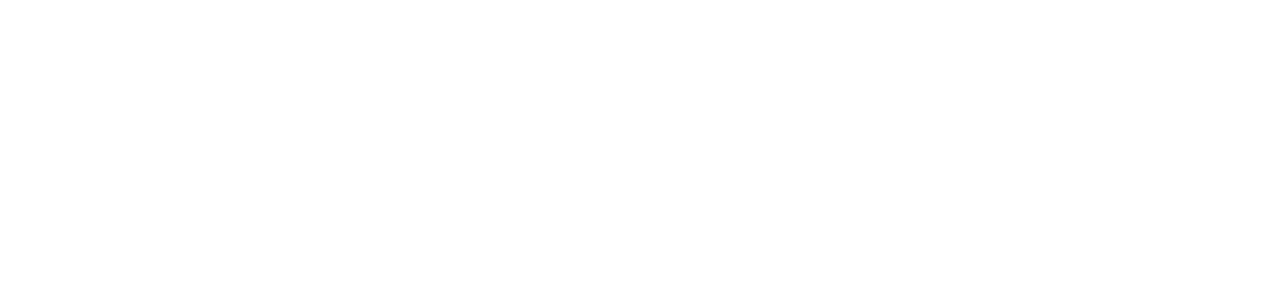
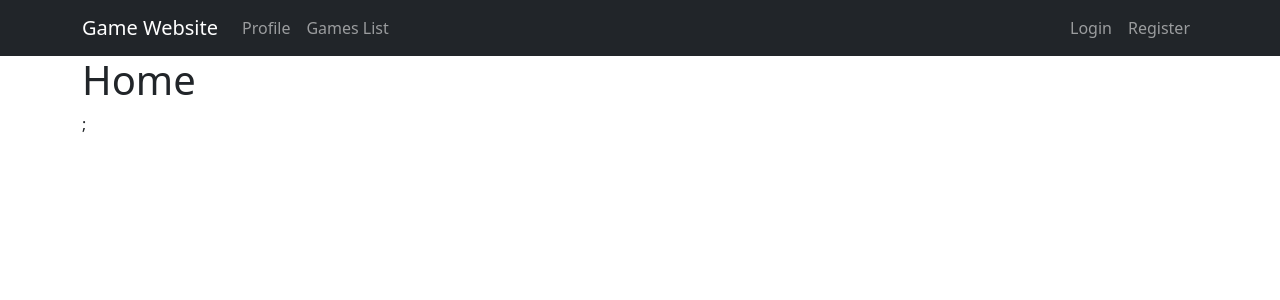
Before and after one commit to FSDWave19Group1/challengechapter9, a React (Create React App) app: page / in a window 1280 px wide. Before the commit this address had no page. Shown: the top 300 px of the page. Built offline with nearby package versions, Linux system fonts and the light colour scheme.

Commit message:
add route to home

```diff
--- a/src/App.js
+++ b/src/App.js
@@ -5,12 +5,21 @@
 import Login from "./pages/Login";
 import "bootstrap/dist/css/bootstrap.min.css";
 import Layout from "./components/layouts/default";
+import Home from "./pages/Home";
 
 function App() {
   return (
     <Router>
       <Routes>
         {/* <Route path="/" element={<Home />}></Route> */}
+        <Route
+          path="/"
+          element={
+            <Layout>
+              <Home />
+            </Layout>
+          }
+        />
         <Route
           path="/login"
           element={
```
